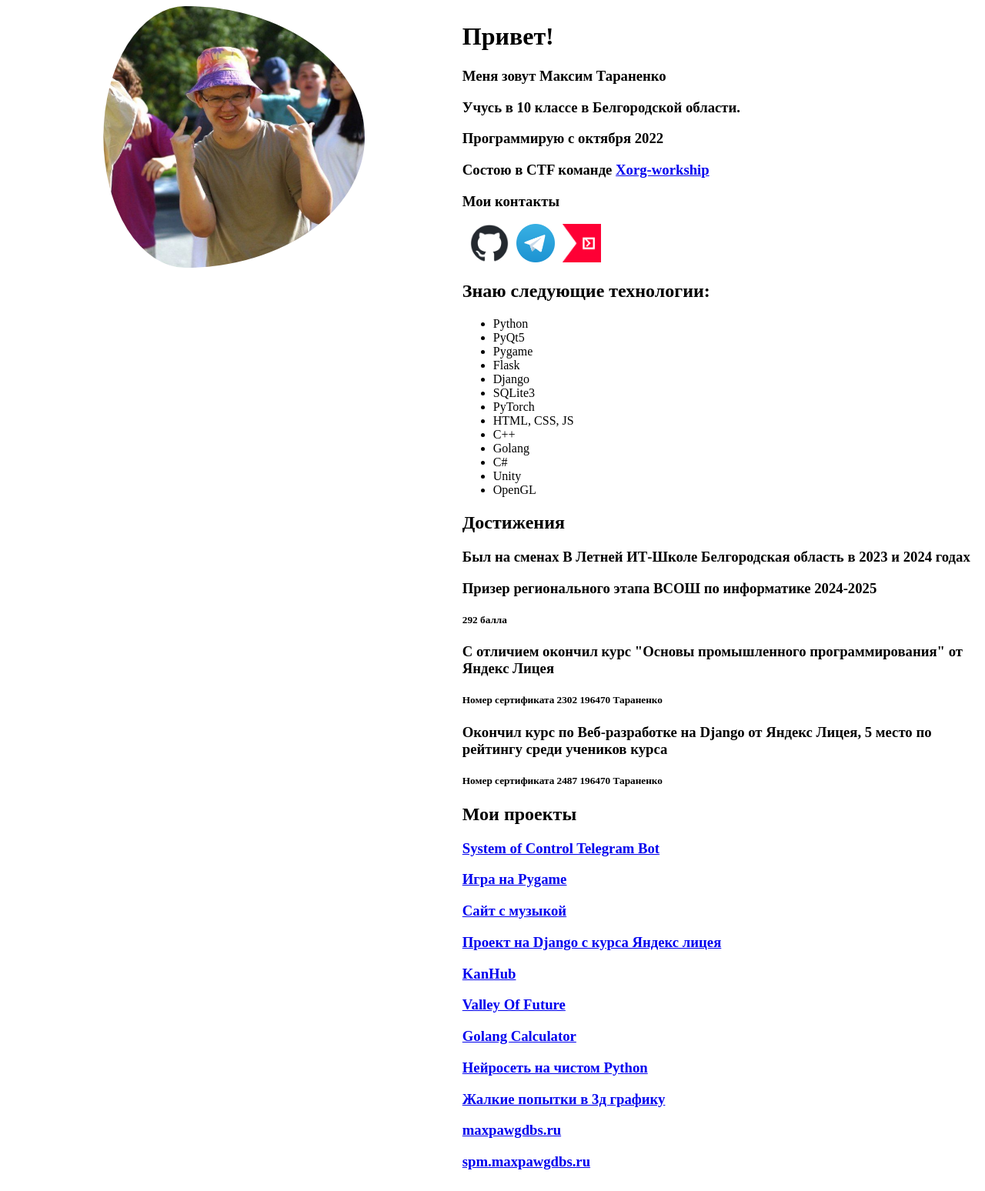
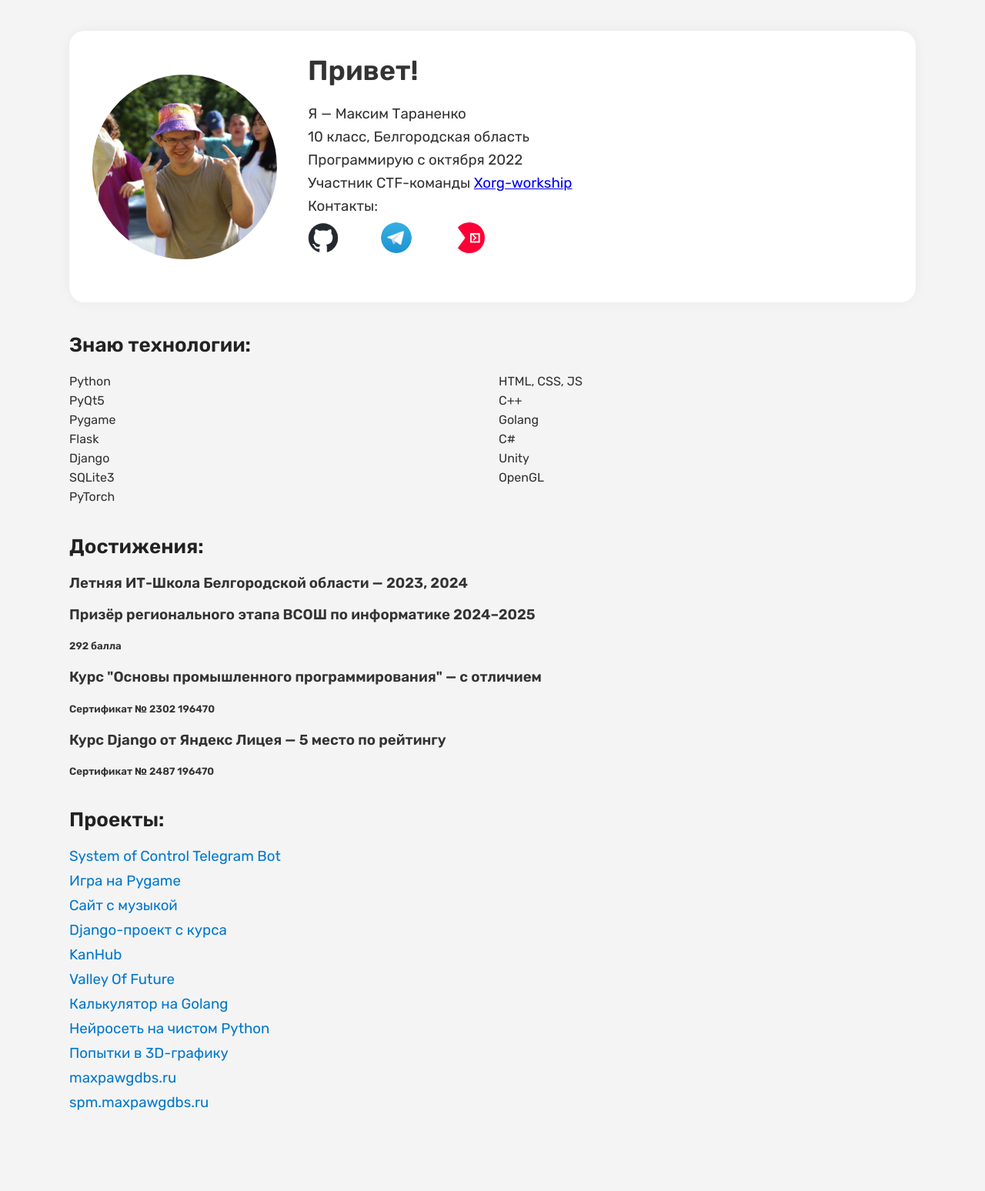
Before and after one commit to maxpawgdbs/maxpawgdbs.ru, a Flask app: page / in a window 1280 px wide. Shown: the whole page at 77% size. After the commit the page ends 1444 px from the top, so only its background shows below. Run offline with Flask 3, Linux system fonts and the light colour scheme.

Commit message:
слава чатгпт

```diff
--- a/templates/main.html
+++ b/templates/main.html
@@ -2,30 +2,140 @@
 <html lang="ru">
 <head>
   <meta charset="UTF-8">
-    <title>maxpawgdbs</title>
+  <meta name="viewport" content="width=device-width, initial-scale=1.0">
+  <title>Максим Тараненко | maxpawgdbs</title>
+  <link href="https://fonts.googleapis.com/css2?family=Rubik:wght@400;600&display=swap" rel="stylesheet">
+  <style>
+    body {
+      margin: 0;
+      font-family: 'Rubik', sans-serif;
+      background-color: #f4f4f4;
+      color: #333;
+    }
+
+    .container {
+      max-width: 1100px;
+      margin: 0 auto;
+      padding: 40px 20px;
+    }
+
+    .profile {
+      display: flex;
+      flex-wrap: wrap;
+      align-items: center;
+      background-color: #fff;
+      padding: 30px;
+      border-radius: 20px;
+      box-shadow: 0 0 15px rgba(0, 0, 0, 0.05);
+    }
+
+    .profile img {
+      width: 240px;
+      height: 240px;
+      object-fit: cover;
+      border-radius: 50%;
+      margin-right: 40px;
+    }
+
+    .info h1 {
+      margin-top: 0;
+      font-size: 36px;
+    }
+
+    .info h3, .info h5 {
+      margin: 8px 0;
+      font-weight: normal;
+    }
+
+    .contacts {
+      display: flex;
+      gap: 15px;
+      margin: 10px 0 30px;
+    }
+
+    .contacts img {
+      width: 40px;
+      height: 40px;
+      transition: transform 0.2s;
+    }
+
+    .contacts a:hover img {
+      transform: scale(1.1);
+    }
+
+    h2 {
+      margin-top: 40px;
+      font-size: 26px;
+      color: #222;
+    }
+
+    ul {
+      list-style: none;
+      padding-left: 0;
+      columns: 2;
+      margin-top: 10px;
+    }
+
+    ul li {
+      margin-bottom: 6px;
+    }
+
+    .projects h3 {
+      margin: 10px 0;
+      font-weight: normal;
+    }
+
+    .projects a {
+      color: #0077cc;
+      text-decoration: none;
+      transition: color 0.2s;
+    }
+
+    .projects a:hover {
+      color: #005fa3;
+    }
+
+    @media (max-width: 768px) {
+      .profile {
+        flex-direction: column;
+        text-align: center;
+      }
+
+      .profile img {
+        margin: 0 0 20px;
+      }
+
+      ul {
+        columns: 1;
+      }
+
+      .contacts {
+        justify-content: center;
+      }
+    }
+  </style>
 </head>
 <body>
-<div style="display: flex;">
-    <img src="static/46780654-2cf0-4af3-bd16-5a6e09db88f2.jpg" width="340px" height="340px" style="padding-left: 10%; border-radius: 50%;" >
-    <div style="padding-left: 10%;">
+  <div class="container">
+    <div class="profile">
+      <img src="static/46780654-2cf0-4af3-bd16-5a6e09db88f2.jpg" alt="Фото">
+      <div class="info">
         <h1>Привет!</h1>
-        <h3>Меня зовут Максим Тараненко</h3>
-        <h3>Учусь в 10 классе в Белгородской области.</h3>
+        <h3>Я — Максим Тараненко</h3>
+        <h3>10 класс, Белгородская область</h3>
         <h3>Программирую с октября 2022</h3>
-        <h3>Состою в CTF команде <a href="https://ctftime.org/team/365955">Xorg-workship</a></h3>
-        <h3>Мои контакты</h3>
-        <div style="display: flex;">
-            <a href="https://github.com/maxpawgdbs" style="padding-left: 10px;">
-                <img src="static/github-mark.png" width="50px" height="50px">
-            </a>
-            <a href="https://t.me/maxpawgdbs" style="padding-left: 10px;">
-                <img src="static/Telegram_logo.svg.webp" width="50px" height="50px">
-            </a>
-            <a href="https://ctftime.org/user/229859" style="padding-left: 10px;">
-                <img src="static/ctftime.png" width="50px" height="50px">
-            </a>
+        <h3>Участник CTF-команды <a href="https://ctftime.org/team/365955">Xorg-workship</a></h3>
+
+        <h3>Контакты:</h3>
+        <div class="contacts">
+          <a href="https://github.com/maxpawgdbs" target="_blank"><img src="static/github-mark.png" alt="GitHub"></a>
+          <a href="https://t.me/maxpawgdbs" target="_blank"><img src="static/Telegram_logo.svg.webp" alt="Telegram"></a>
+          <a href="https://ctftime.org/user/229859" target="_blank"><img src="static/ctftime.png" alt="CTFTime"></a>
         </div>
-        <h2>Знаю следующие технологии:</h2>
+      </div>
+    </div>
+
+    <h2>Знаю технологии:</h2>
     <ul>
       <li>Python</li>
       <li>PyQt5</li>
@@ -41,24 +151,27 @@
       <li>Unity</li>
       <li>OpenGL</li>
     </ul>
-        <h2>Достижения</h2>
-        <h3>Был на сменах В Летней ИТ-Школе Белгородская область в 2023 и 2024 годах</h3>
-        <h3>Призер регионального этапа ВСОШ по информатике 2024-2025</h3>
+
+    <h2>Достижения:</h2>
+    <h3>Летняя ИТ-Школа Белгородской области — 2023, 2024</h3>
+    <h3>Призёр регионального этапа ВСОШ по информатике 2024–2025</h3>
     <h5>292 балла</h5>
-        <h3>С отличием окончил курс &quot;Основы промышленного программирования&quot; от Яндекс Лицея</h3>
-        <h5>Номер сертификата 2302 196470 Тараненко</h5>
-        <h3>Окончил курс по Веб-разработке на Django от Яндекс Лицея, 5 место по рейтингу среди учеников курса</h3>
-        <h5>Номер сертификата 2487 196470 Тараненко</h5>
-        <h2>Мои проекты</h2>
+    <h3>Курс "Основы промышленного программирования" — с отличием</h3>
+    <h5>Сертификат № 2302 196470</h5>
+    <h3>Курс Django от Яндекс Лицея — 5 место по рейтингу</h3>
+    <h5>Сертификат № 2487 196470</h5>
+
+    <h2>Проекты:</h2>
+    <div class="projects">
       <h3><a href="https://github.com/maxpawgdbs/SCTB">System of Control Telegram Bot</a></h3>
       <h3><a href="https://github.com/maxpawgdbs/project-pygame">Игра на Pygame</a></h3>
       <h3><a href="https://github.com/maxpawgdbs/project-flask">Сайт с музыкой</a></h3>
-        <h3><a href="https://github.com/maxpawgdbs/yandex-django">Проект на Django с курса Яндекс лицея</a></h3>
+      <h3><a href="https://github.com/maxpawgdbs/yandex-django">Django-проект с курса</a></h3>
       <h3><a href="https://github.com/maxpawgdbs/kanhub">KanHub</a></h3>
       <h3><a href="https://github.com/Remziz/Valley-of-Future">Valley Of Future</a></h3>
-        <h3><a href="https://github.com/maxpawgdbs/yandex-go">Golang Calculator</a></h3>
+      <h3><a href="https://github.com/maxpawgdbs/yandex-go">Калькулятор на Golang</a></h3>
       <h3><a href="https://github.com/maxpawgdbs/no-module-heural-network">Нейросеть на чистом Python</a></h3>
-        <h3><a href="https://github.com/maxpawgdbs/pseudo-3d">Жалкие попытки в 3д графику</a></h3>
+      <h3><a href="https://github.com/maxpawgdbs/pseudo-3d">Попытки в 3D-графику</a></h3>
       <h3><a href="https://github.com/maxpawgdbs/maxpawgdbs.ru">maxpawgdbs.ru</a></h3>
       <h3><a href="https://github.com/maxpawgdbs/spm.maxpawgdbs.ru">spm.maxpawgdbs.ru</a></h3>
     </div>
```
Lines whose indentation alone changed are shown as unchanged.
